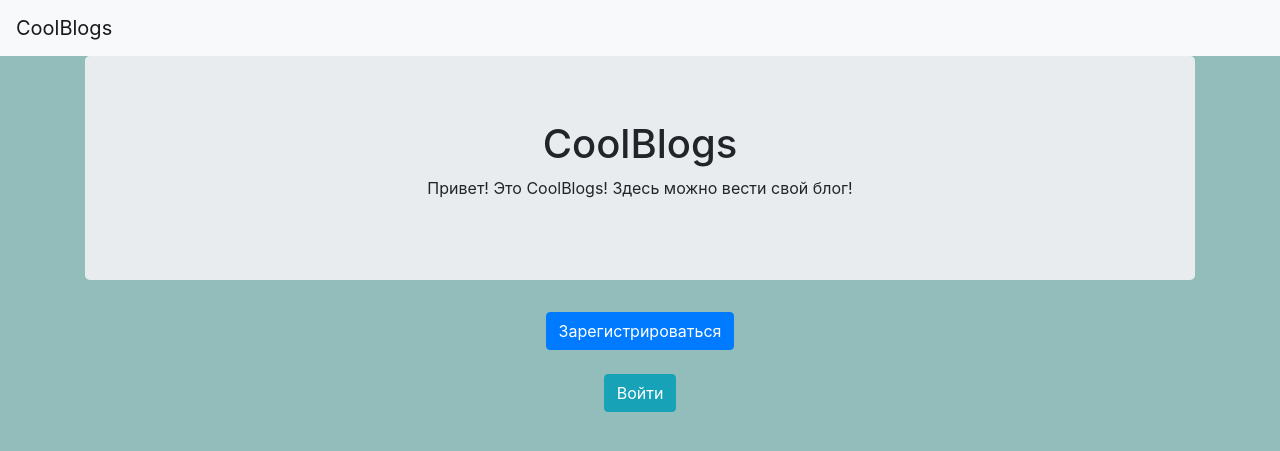
After one commit to Daria-Gorelkina/Project-WEB, a Flask app: template templates/sign_in_or_out.html in a window 1280 px wide. The commit adds this page. Shown: the top 451 px of the page. Run offline with Flask 2, Linux system fonts and the light colour scheme; the template is opened without the code that fills it: most values are stand-ins (such as "Sample title", 1, 10 or a date in 2020); some libraries are stand-ins or nearby versions.

Commit message:
Добавление главной страницы с кнопками "регистрация" и "Войти"

```diff
--- a/main.py
+++ b/main.py
@@ -12,10 +12,6 @@ import news_resources
 
 app = Flask(__name__)
 api = Api(app)
-# для списка объектов
-api.add_resource(news_resources.NewsListResource, '/api/v2/news')
-# для одного объекта
-api.add_resource(news_resources.NewsResource, '/api/v2/news/<int:news_id>')
 login_manager = LoginManager()
 login_manager.init_app(app)
 app.config['SECRET_KEY'] = 'yandexlyceum_secret_key'
@@ -28,6 +24,12 @@ def main():
 
 
 @app.route("/")
+def start():
+    # db_sess = db_session.create_session()
+    return render_template("sign_in_or_out.html", title='CoolBlogs')
+
+
+@app.route("/start")
 def index():
     db_sess = db_session.create_session()
     if current_user.is_authenticated:
@@ -63,30 +65,6 @@ def reqister():
     return render_template('register.html', title='Регистрация', form=form)
 
 
-@app.route("/cookie_test")
-def cookie_test():
-    visits_count = int(request.cookies.get("visits_count", 0))
-    if visits_count:
-        res = make_response(
-            f"Вы пришли на эту страницу {visits_count + 1} раз")
-        res.set_cookie("visits_count", str(visits_count + 1),
-                       max_age=60 * 60 * 24 * 365 * 2)
-    else:
-        res = make_response(
-            "Вы пришли на эту страницу в первый раз за последние 2 года")
-        res.set_cookie("visits_count", '1',
-                       max_age=60 * 60 * 24 * 365 * 2)
-    return res
-
-
-@app.route("/session_test")
-def session_test():
-    visits_count = session.get('visits_count', 0)
-    session['visits_count'] = visits_count + 1
-    return make_response(
-        f"Вы пришли на эту страницу {visits_count + 1} раз")
-
-
 @login_manager.user_loader
 def load_user(user_id):
     db_sess = db_session.create_session()
@@ -101,7 +79,7 @@ def login():
         user = db_sess.query(User).filter(User.email == form.email.data).first()
         if user and user.check_password(form.password.data):
             login_user(user, remember=form.remember_me.data)
-            return redirect("/")
+            return redirect("/start")
         return render_template('login.html',
                                message="Неправильный логин или пароль",
                                form=form)
--- /dev/null
+++ b/templates/sign_in_or_out.html
@@ -0,0 +1,44 @@
+<!doctype html>
+<html lang="en">
+<head>
+    <meta charset="utf-8">
+    <meta name="viewport" content="width=device-width, initial-scale=1, shrink-to-fit=no">
+    <link rel="stylesheet"
+          href="https://stackpath.bootstrapcdn.com/bootstrap/4.4.1/css/bootstrap.min.css"
+          integrity="sha384-Vkoo8x4CGsO3+Hhxv8T/Q5PaXtkKtu6ug5TOeNV6gBiFeWPGFN9MuhOf23Q9Ifjh"
+          crossorigin="anonymous">
+    <title>{{title}}</title>
+     <style>
+   body {
+    background: RGB(147, 189, 187);
+   }
+  </style>
+</head>
+<body>
+<header>
+    <nav class="navbar navbar-light bg-light">
+        <a class="navbar-brand" href="#">CoolBlogs</a>
+        {% if current_user.is_authenticated %}
+         <a class="navbar-brand" href="/logout">{{ current_user.name }}</a>
+        {% endif %}
+
+    </nav>
+</header>
+<!-- Begin page content -->
+<main role="main" class="container" style="top: 100px">
+    {% block content %}
+      {% if not current_user.is_authenticated %}
+       <div class="jumbotron">
+       <h1 align="center">CoolBlogs</h1>
+       <p align="center">Привет! Это CoolBlogs! Здесь можно вести свой блог!</p>
+  </div>
+    <p align="center">
+        <a class="btn btn-primary" href="/register" role="button">Зарегистрироваться</a>
+           <br>
+        <br><a class="btn btn-info" href="/login">Войти</a><br>
+    </p>
+
+{% endif %}{% endblock %}
+</main>
+</body>
+</html>
```
Also changed, not shown: templates/base.html (+6 -6 lines).
